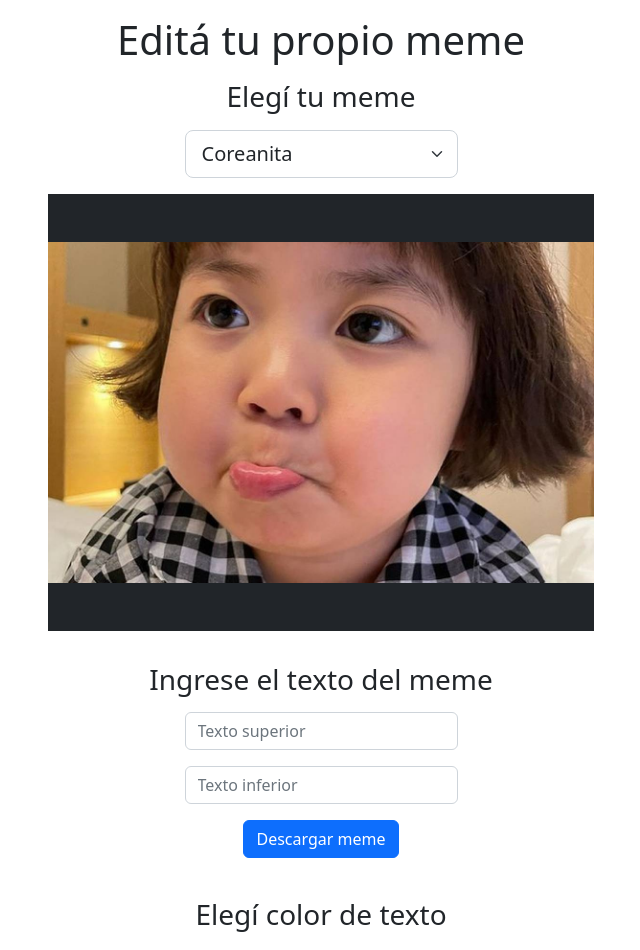
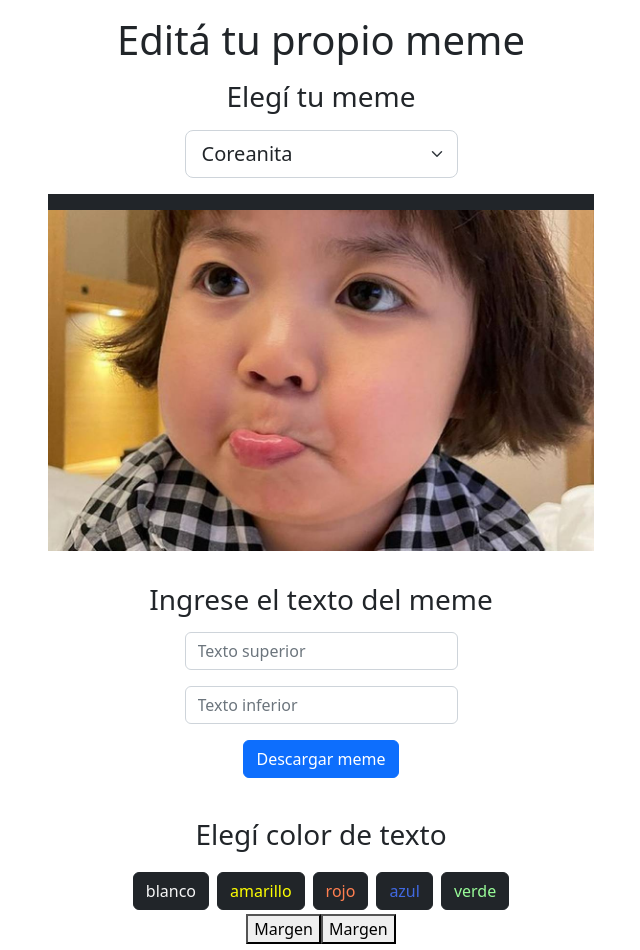
Before and after one commit to MatiBravo47/memeGenerator, a React (Vite) app: page / in a window 1280 px wide. Shown: the top 950 px of the page, without its empty margins (319-959 px from the left). Built offline with nearby package versions, Linux system fonts and the light colour scheme.

Commit message:
add new feature

```diff
--- a/src/components/Imgmeme.jsx
+++ b/src/components/Imgmeme.jsx
@@ -8,12 +8,22 @@ const Imgmeme = ()=>{
 
   const [color, setColor] = useState('white')
 
+  const [margen, setMargen] = useState('mt-3')
+
   const colors = ['blanco', 'amarillo', 'rojo', 'azul', 'verde']
+
+  const margin = ['mt-5 mb-5', '']
+
+  const conMargen = margin => {
+    return margin.map((margen, index) => {
+      if (index=0) return( <button key={index} onClick={() => setMargen(margen)}>Sin margen</button>)
+      else return( <button key={index} onClick={() => setMargen(margen)}>Margen</button>)
+    })
+  }
 
   const renderButtons = colors => {
     return colors.map( (color, index) => {
       return ( <button className={`${color} m-1 btn btn-dark`} key={index}
-
         onClick={() => setColor(color)}>{colors[index]}
       </button>)
     })
@@ -61,7 +71,7 @@ const Imgmeme = ()=>{
               <figure className="position-relative bg-dark" id="exportar">
                 <p className={ `${color} w-100 px-40 position-absolute top-0 start-25 h2`}>{toptextmeme} </p>
                 <p className={`${color} w-100 px-40 position-absolute bottom-0 start-25 h2`}>{bottomtextmeme} </p>
-                <img src={`./memes/${imgmeme}.jpg`}  className="figure-img w-100 h-80 mt-5 mb-5 d-block m-auto" alt="meme" />
+                <img src={`./memes/${imgmeme}.jpg`}  className={`figure-img w-100 h-80 ${margen} d-block m-auto`} alt="meme" />
               </figure>
             </div>
             <h3 className='mt-3 mb-3 text-center'>Ingrese el texto del meme</h3>
@@ -74,6 +84,9 @@ const Imgmeme = ()=>{
             <div>
               { renderButtons(colors) }
             </div>
+            <div>
+              {conMargen(margin)}
+            </div>
     </div>
           </div>
         </div>
```
